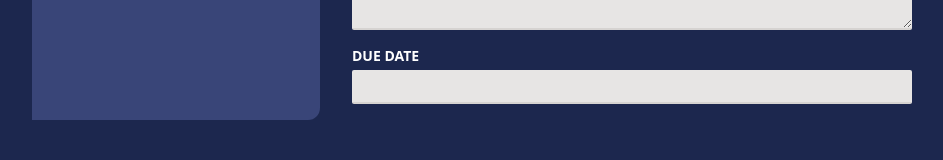
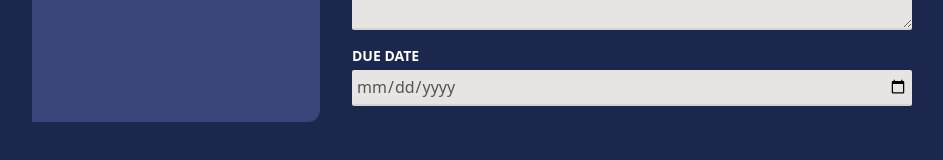
Before and after one commit to rifkyahd-25/task-manager, a React (Vite) app: page / in a window 1280 px wide. Both pictures are taken after a click on the button "+Add Project". Shown: the part 294-454 px from the top of the page, without its empty margins (0-943 px from the left). Built offline with nearby package versions, Linux system fonts and the light colour scheme.

Commit message:
handling-project-creation-update

```diff
--- a/src/App.jsx
+++ b/src/App.jsx
@@ -19,10 +19,26 @@ function App() {
     });
   }
 
+  function handleAddProject(projectData) {
+    setProjectsState((prevState) => {
+      const projectId = Math.random();
+      const newProject = {
+        ...projectData,
+        id: projectId,
+      };
+
+      return {
+        ...prevState,
+        selectedProjectId: undefined,
+        projects: [...prevState.projects, newProject],
+      };
+    });
+  }
+
   let content;
 
   if (projectsState.selectedProjectId === null) {
-    content = <NewProject />;
+    content = <NewProject onAdd={handleAddProject} />;
   } else if (projectsState.selectedProjectId === undefined) {
     content = <NoProjectSelected onStartAddProject={handleStartAddProject} />;
   }
@@ -30,7 +46,10 @@ function App() {
   return (
     <div className=" min-h-screen bg-primary-500 p-0 m-0">
       <main className="p-8 flex gap-8 ">
-        <ProjectsSidebar onStartAddProject={handleStartAddProject} />
+        <ProjectsSidebar
+          onStartAddProject={handleStartAddProject}
+          projects={projectsState.projects}
+        />
         {content}
       </main>
     </div>
--- a/src/components/Input.jsx
+++ b/src/components/Input.jsx
@@ -1,15 +1,15 @@
 import React from "react";
 
-export default function Input({ label, textarea, ...props }) {
+export default function Input({ label, textarea, ...props }, ref) {
   const classes =
     "w-full p-1 border-b-2 rounded-sm border-stone-300 bg-stone-200 text-stone-600 focus:outline-none focus:border-stone-600";
   return (
     <p className="flex flex-col gap-1 my-4">
       <label className="text-sm font-bold uppercase text-white">{label}</label>
       {textarea ? (
-        <textarea className={classes} {...props}></textarea>
+        <textarea ref={ref} className={classes} {...props}></textarea>
       ) : (
-        <input className={classes} {...props}></input>
+        <input ref={ref} className={classes} {...props}></input>
       )}
     </p>
   );
--- a/src/components/NewProject.jsx
+++ b/src/components/NewProject.jsx
@@ -1,6 +1,23 @@
-import React from "react";
+import { useRef } from "react";
+
 import Input from "./Input";
-export default function NewProject() {
+export default function NewProject({ onAdd }) {
+  const title = useRef();
+  const description = useRef();
+  const dueDate = useRef();
+
+  function handleSave() {
+    const enteredTitle = title.current.value;
+    const enteredDescription = description.current.value;
+    const enteredDueDate = dueDate.current.value;
+
+    onAdd({
+      title: enteredTitle,
+      description: enteredDescription,
+      dueDate: enteredDueDate,
+    });
+  }
+
   return (
     <div className="w-[35rem] mt-16">
       <menu className="flex items-center justify-end gap-4 my-4">
@@ -8,15 +25,18 @@ export default function NewProject() {
           <button className=" text-white ">Cancel</button>
         </li>
         <li>
-          <button className="px-6 py-2 rounded-md bg-primary-100 text-white hover:bg-primary-200">
+          <button
+            className="px-6 py-2 rounded-md bg-primary-100 text-white hover:bg-primary-200"
+            onClick={handleSave}
+          >
             Save
           </button>
         </li>
       </menu>
       <div>
-        <Input label="Title" />
-        <Input label="Discription" textarea />
-        <Input label="Due Date" />
+        <Input type="text" ref={title} label="Title" />
+        <Input ref={description} label="Discription" textarea />
+        <Input type="date" ref={dueDate} label="Due Date" />
       </div>
     </div>
   );
--- a/src/components/ProjectsSidebar.jsx
+++ b/src/components/ProjectsSidebar.jsx
@@ -1,15 +1,27 @@
 import React from "react";
 import Button from "./Button";
 
-export default function ProjectsSidebar({onStartAddProject}) {
+export default function ProjectsSidebar({ onStartAddProject, projects }) {
   return (
     <aside className="w-1/3 px-8 py-16 bg-primary-100 text-white md:w-72 rounded-r-xl">
       <h2 className="mb-8 font-bold uppercase md:text-xl  ">Your project</h2>
       <div>
-        <Button className="px-4 py-2 text-xs md:text-base rounded-md bg-primary-950  hover:bg-primary-200 hover:text-stone-100" onClick={onStartAddProject}>
+        <Button
+          className="px-4 py-2 text-xs md:text-base rounded-md bg-primary-950  hover:bg-primary-200 hover:text-stone-100"
+          onClick={onStartAddProject}
+        >
           +Add Project
         </Button>
       </div>
+      <ul className="mt-8">
+        {projects.map((project) => (
+          <li key={project.id} className="my-4">
+            <button className="w-full text-left px-2 py-1 rounded-sm my-1 text-white hover:text-stone-200 hover:bg-primary-200">
+              {project.title}
+            </button>
+          </li>
+        ))}
+         </ul>
     </aside>
   );
 }
```
